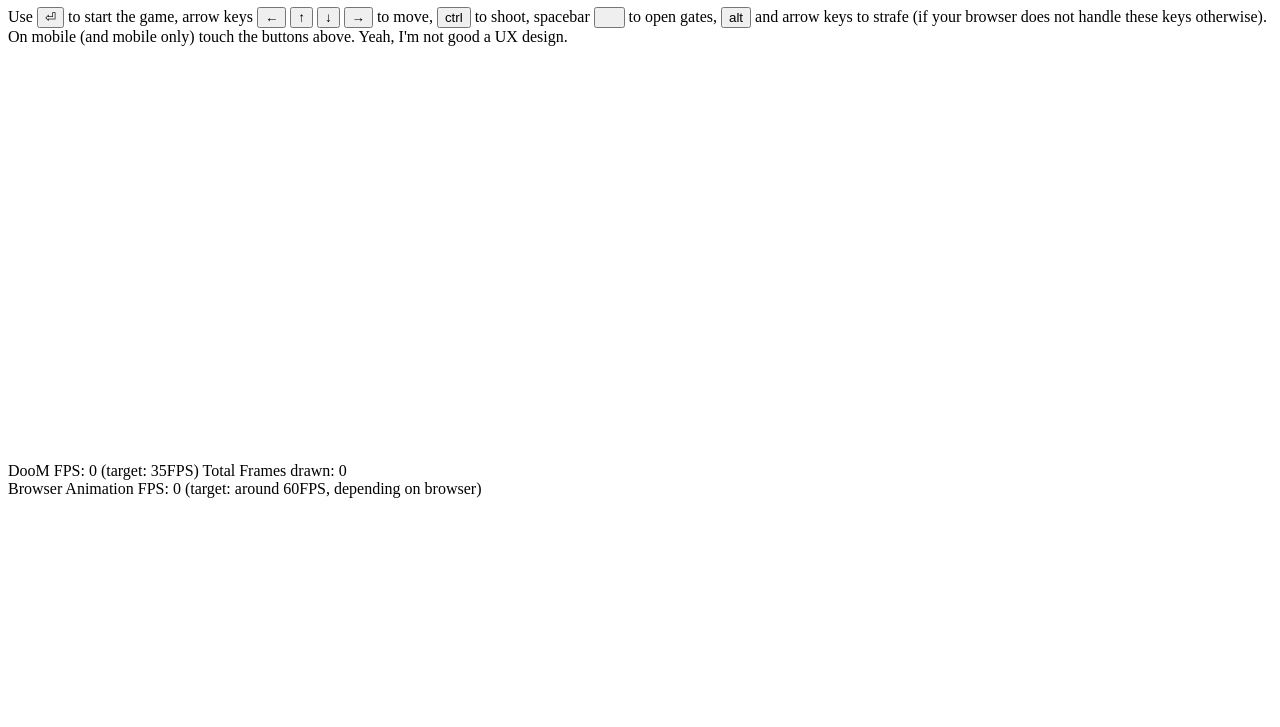
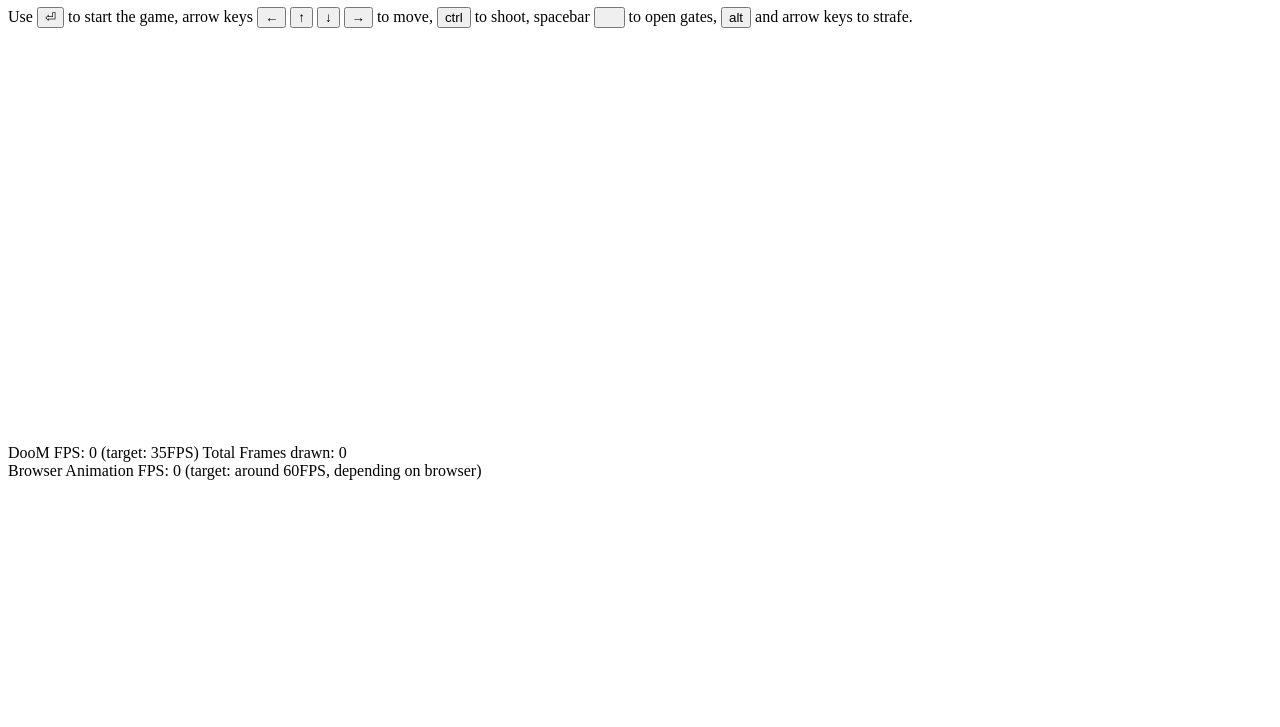
Before and after one commit to Anti-Raid/DooM, a plain HTML site: page index.html in a window 1280 px wide. Shown: the part 73-800 px from the top of the page. Drawn offline with Linux system fonts and the light colour scheme; no server answers.

Commit message:
Update index.html

```diff
--- a/index.html
+++ b/index.html
@@ -18,8 +18,7 @@
       arrow keys <button id="leftButton">&#x2190;</button> <button id="upButton">&#x2191;</button> <button id="downButton">&#x2193;</button> <button id="rightButton">&#x2192;</button> to move,
       <button id="ctrlButton">ctrl</button> to shoot,
       spacebar <button id="spaceButton">&nbsp;&nbsp;&nbsp;&nbsp;</button> to open gates,
-      <button id="altButton">alt</button> and arrow keys to strafe (if your browser does not handle these keys otherwise).
-      On mobile (and mobile only) touch the buttons above. Yeah, I'm not good a UX design.</p>
+      <button id="altButton">alt</button> and arrow keys to strafe.</p>
 
     <div class="container">
       <canvas id="screen" width="640" height="400" tabindex="0">This is where the DooM screen should render.</canvas>
```
